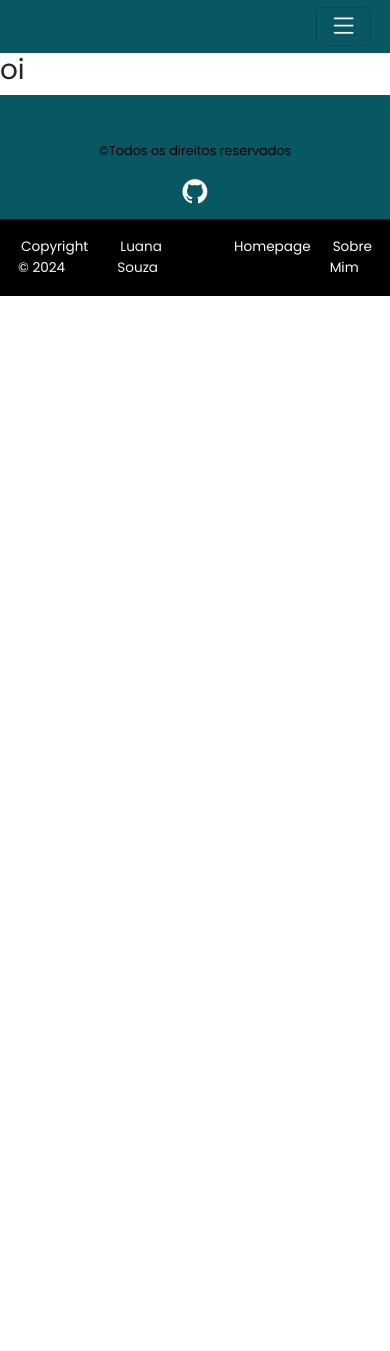
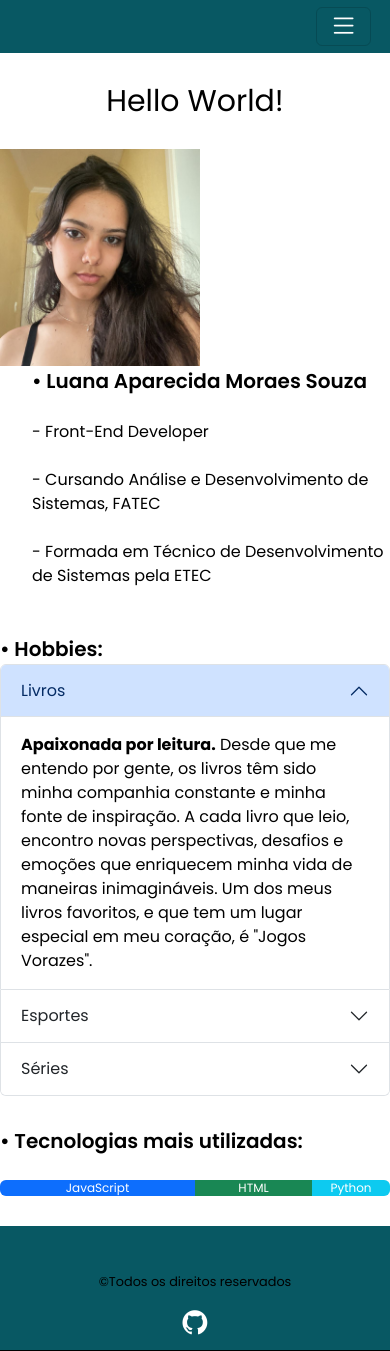
Before and after one commit to luanaapms/portifolio, a Flask app: page /sobre in a window 390 px wide. Shown: the top 1351 px of the page. Before the commit the page ends 296 px from the top, so only its background shows below. Run offline with Flask 3, Linux system fonts and the light colour scheme.

Commit message:
att sobre

```diff
--- a/static/css/sobre.css
+++ b/static/css/sobre.css
@@ -0,0 +1,38 @@
+@import url('https://fonts.googleapis.com/css2?family=Poppins:wght@400;600;700;800&display=swap');
+
+*{
+    font-family: Poppins, sans-serif;
+}
+
+body {
+    background-color: rgb(255, 255, 255);
+}
+
+section {
+    margin-top: 30px;
+    margin-bottom: 30px;
+}
+
+.title {
+    font-weight: 400;
+    font-style: normal;
+    font-size: 30px;
+    text-align: center;
+}
+
+.flex-container {
+    display: center;
+  }
+
+  .ft-img {
+    width: 200px;
+    align-items: center;
+    margin-left: auto;
+}
+
+.subtitle-sobre {
+    font-weight: 600;
+    font-style: normal;
+    font-size: 20px;
+    text-align: justify;
+}
--- a/template/index.html
+++ b/template/index.html
@@ -77,7 +77,7 @@
   </section>
   <section>
     <div class="pg-button d-flex">
-      <a class="btn btn-primary d-flex" href="#" role="button">Meus projetos</a>
+      <a class="btn btn-primary d-flex" href="/projetos" role="button">Meus projetos</a>
     </div>
   </section>
 
--- a/template/projetos.html
+++ b/template/projetos.html
@@ -9,4 +9,5 @@
 {% block pageContent %}
 <h1> oi</h1>
 
+
 {% endblock %}
--- a/template/sobre.html
+++ b/template/sobre.html
@@ -1,11 +1,94 @@
 {% extends 'base.html' %}
 
 {% block pageCss %}
-<link rel="stylesheet" href="{{url_for('static', filename='css/style_index.css')}}">
+<link rel="stylesheet" href="{{url_for('static', filename='css/sobre.css')}}">
+<link rel="stylesheet" href="{{url_for('static', filename='css/img.css')}}">
 {% endblock %}
 
 {% block pageTtile %} Homepage {% endblock %}
 
 {% block pageContent %}
-<h1> oi</h1>
+<section>
+    <h1 class="title"> Hello World! </h1>
+</section>
+<section>
+<div class="flex-container">
+        <div class="container-content row">
+
+            <!-- Elemento 1 -->
+            <div class="content-block col-sm-4">
+                <img class="ft-img" src="{{url_for('static', filename='img/luana.jpeg')}}" alt="img">
+            </div>
+
+            <!-- Elemento 2 -->
+            <div class="content-block col-sm-8">
+                <div class="content d-flex justify-content-center flex-wrap">
+                </div>
+                <ul>
+                    <li class="subtitle-sobre"> • Luana Aparecida Moraes Souza </li> <br>
+                    <li class="text">   - Front-End Developer </li> <br>
+                    <li class="text">   - Cursando Análise e Desenvolvimento de Sistemas, FATEC</li> <br>
+                    <li class="text">   - Formada em Técnico de Desenvolvimento de Sistemas pela ETEC </li>
+            </div>
+        </div>
+    </section>
+    <section>
+    <div class="flex-container">
+        <div class="subtitle-sobre"> • Hobbies:</div>
+    <div class="accordion" id="accordionExample">
+        <div class="accordion-item">
+          <h2 class="accordion-header">
+            <button class="accordion-button" type="button" data-bs-toggle="collapse" data-bs-target="#collapseOne" aria-expanded="true" aria-controls="collapseOne">
+             Livros
+            </button>
+          </h2>
+          <div id="collapseOne" class="accordion-collapse collapse show" data-bs-parent="#accordionExample">
+            <div class="accordion-body">
+              <strong>Apaixonada por leitura.</strong> Desde que me entendo por gente, os livros têm sido minha companhia constante e minha fonte de inspiração.  A cada livro que leio, encontro novas perspectivas, desafios e emoções que enriquecem minha vida de maneiras inimagináveis. Um dos meus livros favoritos, e que tem um lugar especial em meu coração, é "Jogos Vorazes".
+            </div>
+          </div>
+        </div>
+        <div class="accordion-item">
+          <h2 class="accordion-header">
+            <button class="accordion-button collapsed" type="button" data-bs-toggle="collapse" data-bs-target="#collapseTwo" aria-expanded="false" aria-controls="collapseTwo">
+              Esportes
+            </button>
+          </h2>
+          <div id="collapseTwo" class="accordion-collapse collapse" data-bs-parent="#accordionExample">
+            <div class="accordion-body">
+              <strong>Adoro praticar esportes e danças.</strong> Amo a adrenalina e a competitividade dos esportes, especialmente o futsal, onde cada movimento é uma oportunidade de estratégia e trabalho em equipe. Além disso, a dança é minha forma de liberar emoções e contar histórias sem palavras.
+            </div>
+          </div>
+        </div>
+        <div class="accordion-item">
+          <h2 class="accordion-header">
+            <button class="accordion-button collapsed" type="button" data-bs-toggle="collapse" data-bs-target="#collapseThree" aria-expanded="false" aria-controls="collapseThree">
+              Séries
+            </button>
+          </h2>
+          <div id="collapseThree" class="accordion-collapse collapse" data-bs-parent="#accordionExample">
+            <div class="accordion-body">
+              <strong>SitComs são as melhores séries.</strong> A arte de contar histórias através de episódios me fascina, e cada série é como um novo universo para explorar. No entanto, minha favorita é 'Modern Family'. Essa comédia brilhantemente escrita e interpretada capta a essência do humor familiar de uma forma única.
+            </div>
+          </div>
+        </div>
+      </div>
+    </div>
+</section>
+<section>
+    <div class="flex-container">
+        <div class="subtitle-sobre"> • Tecnologias mais utilizadas:</div> <br>
+        <div class="progress-stacked">
+            <div class="progress" role="progressbar" aria-label="Segment one" aria-valuenow="50" aria-valuemin="0" aria-valuemax="100" style="width: 50%">
+              <div class="progress-bar">JavaScript</div>
+            </div>
+            <div class="progress" role="progressbar" aria-label="Segment two" aria-valuenow="30" aria-valuemin="0" aria-valuemax="100" style="width: 30%">
+              <div class="progress-bar bg-success">HTML</div>
+            </div>
+            <div class="progress" role="progressbar" aria-label="Segment three" aria-valuenow="20" aria-valuemin="0" aria-valuemax="100" style="width: 20%">
+              <div class="progress-bar bg-info">Python</div>
+            </div>
+              </div>
+          </div>
+</section>
 {% endblock %}
```
Also changed, not shown: static/img/luana.jpeg (added).
